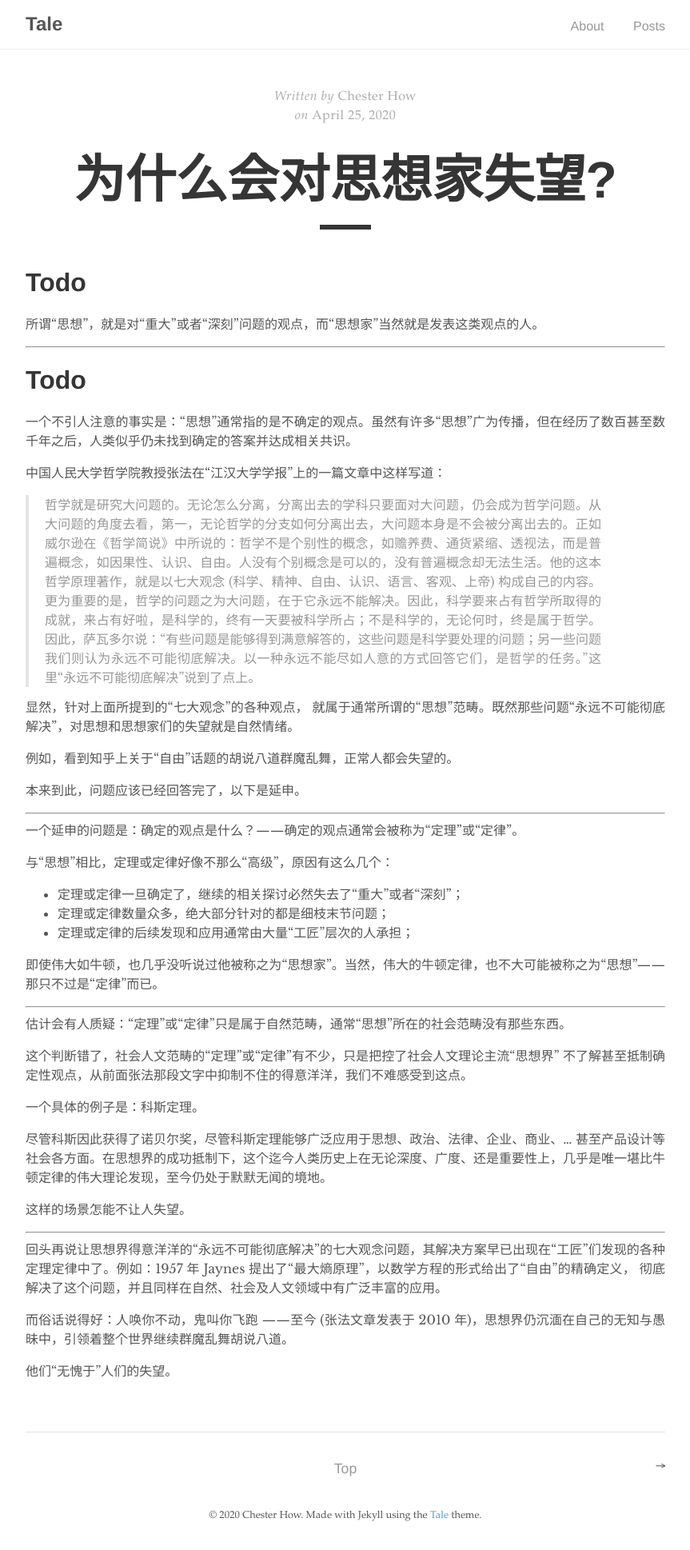
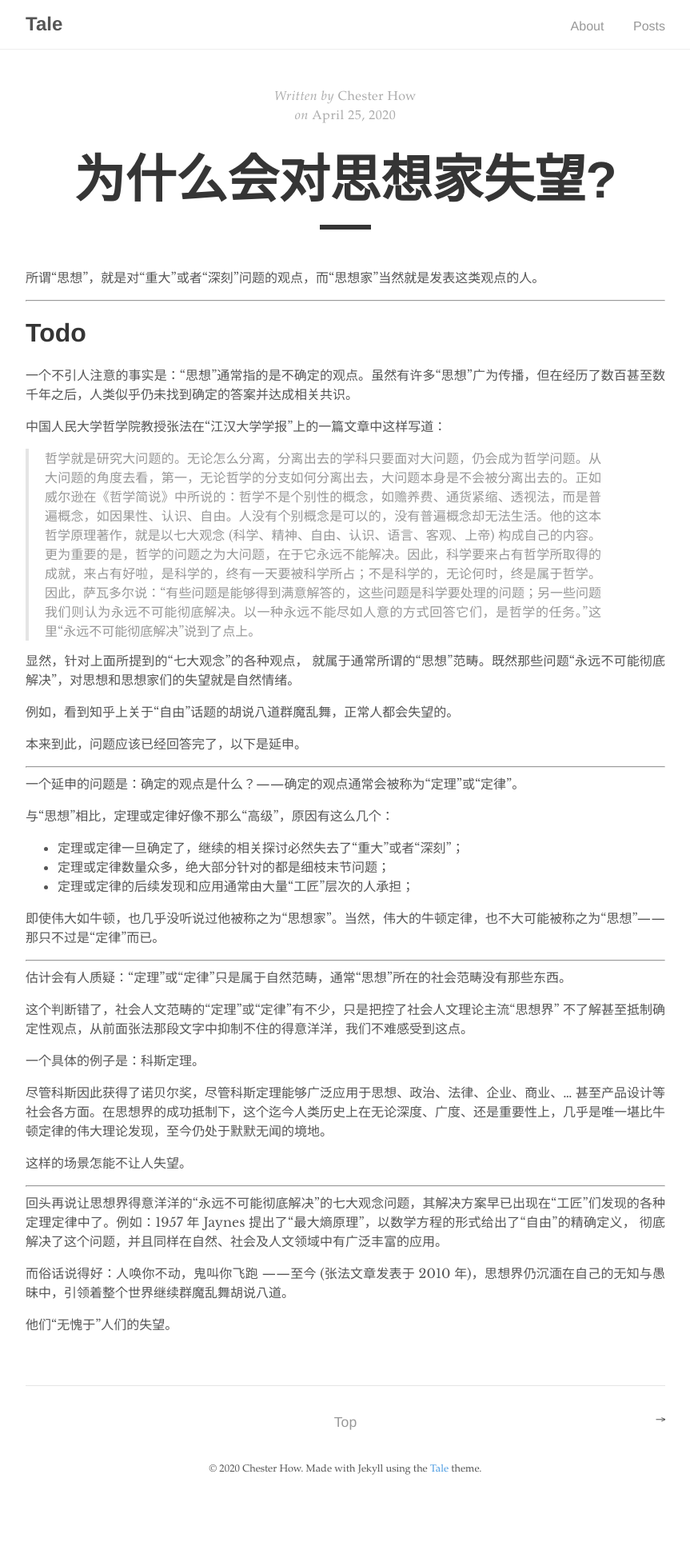
Before and after one commit to sologram/so_logram.github.io, a Jekyll site: the page built from _posts/2020-04-25-disappointed.md, in a window 1280 px wide. Shown: the whole page at 80% size, without its empty margins (208-1071 px from the left). Built offline with Jekyll 4.4.1, drawn with Linux system fonts in a browser that asks for light colours; after the commit the page ends 1880 px from its top, so only the background shows below that.

Commit message:
Update 2020-04-25-disappointed.md

```diff
--- a/_posts/2020-04-25-disappointed.md
+++ b/_posts/2020-04-25-disappointed.md
@@ -4,8 +4,6 @@ title: 为什么会对思想家失望?
 tags: [思想, 哲学]
 image: '/images/posts/8.jpg'
 ---
-# Todo
-
 
 所谓“思想”，就是对“重大”或者“深刻”问题的观点，而“思想家”当然就是发表这类观点的人。
 
```
